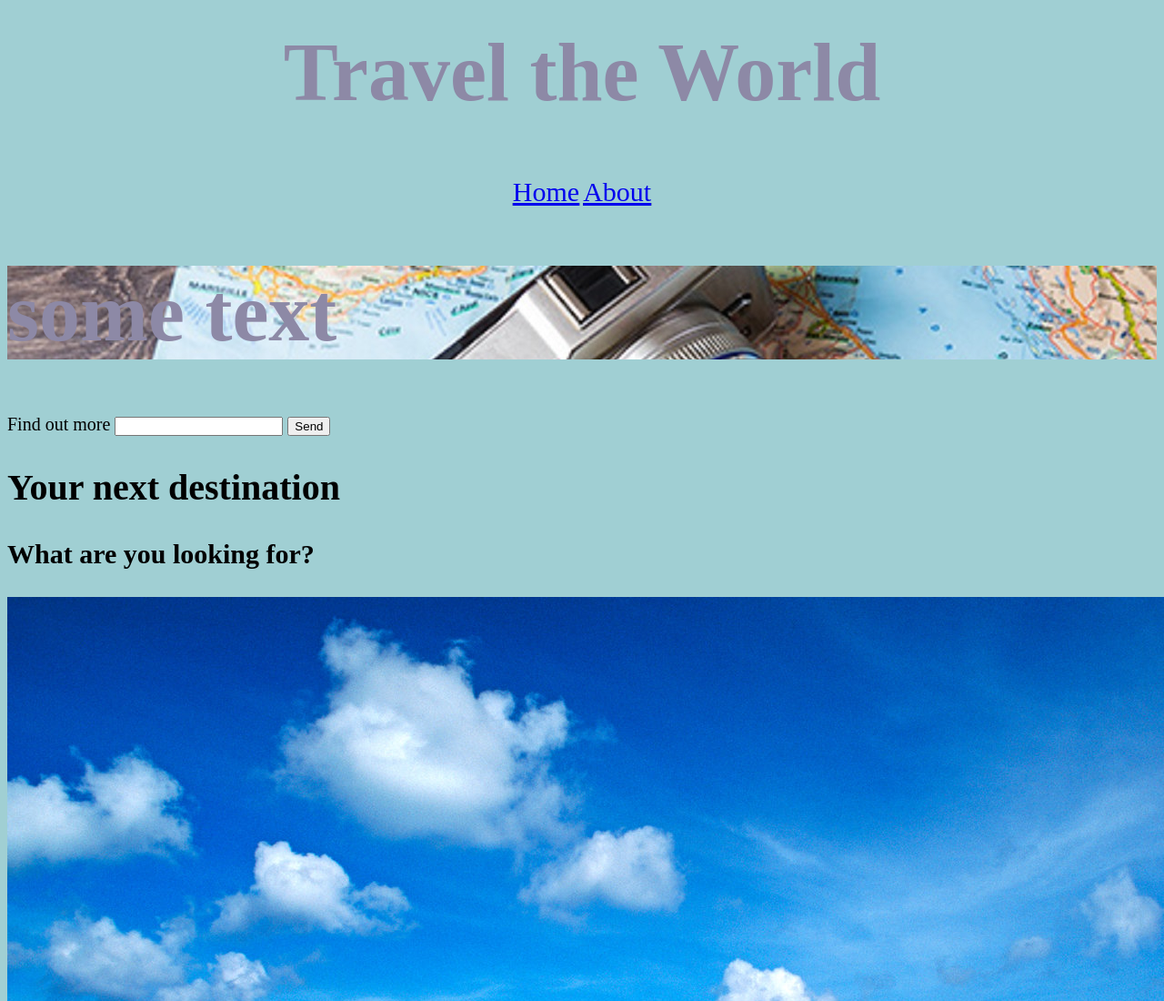
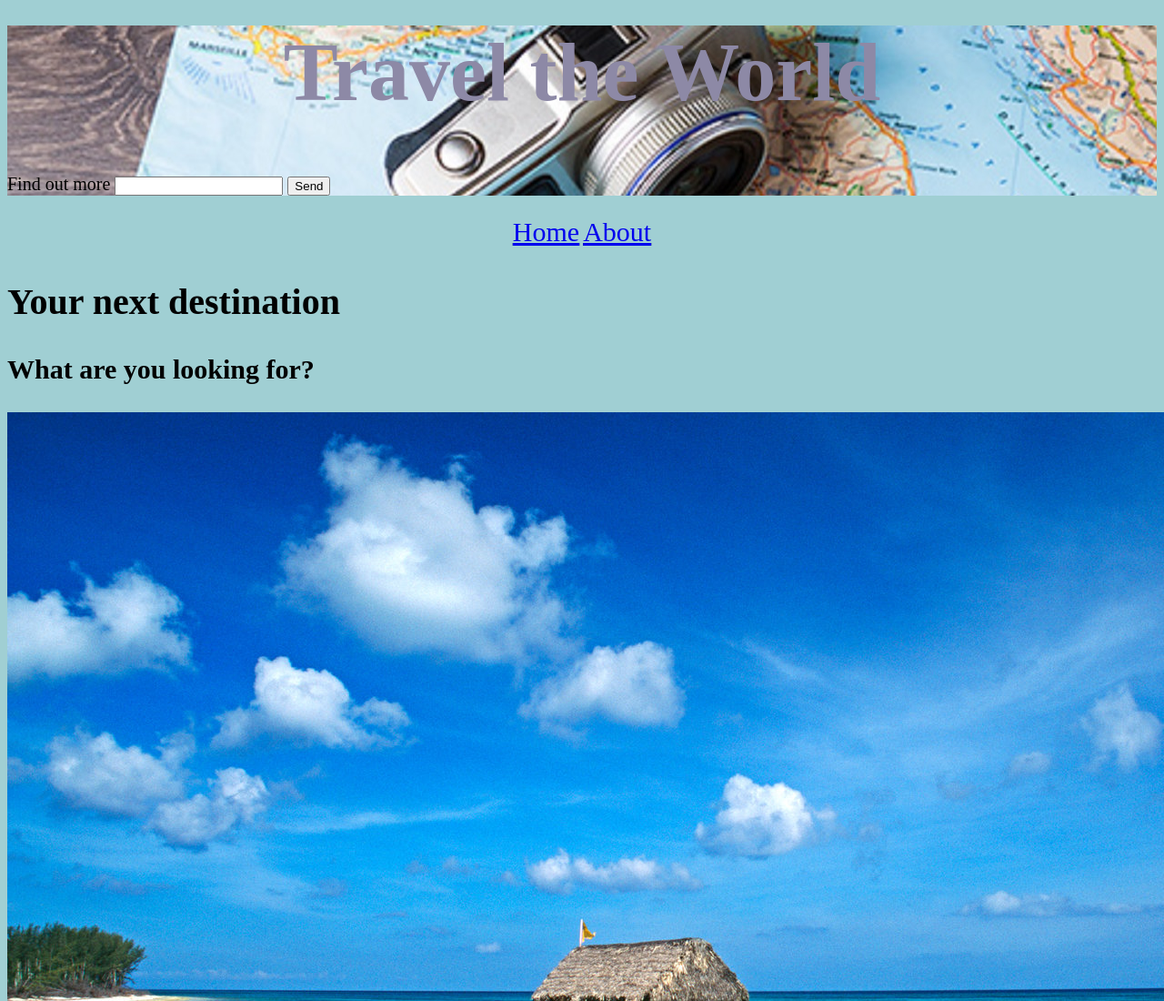
Before and after one commit to KTockar/Our-website, a plain HTML site: page index.html in a window 1280 px wide. Shown: the top 1100 px of the page at 91% size. Drawn offline with Linux system fonts and the light colour scheme.

Commit message:
changed again

```diff
--- a/CSS/styling.css
+++ b/CSS/styling.css
@@ -14,6 +14,7 @@ h1{
   font-size: 30px;
   text-decoration: underline;
   align: center;
+
 }
 
 .btn-twitter {
--- a/index.html
+++ b/index.html
@@ -7,7 +7,18 @@
 
 <body>
 
+  <div class="container" id="travel-section">
     <h1 align="center"> Travel the World </h1>
+
+
+              <form role='form'>
+                    <label for="email">Find out more</label>
+                    <input type="text" name="email" >
+                    <button class="btn btn-success" type="submit">Send</button>
+              </form>
+
+  </div>
+
 
       <table align="center" class='table'>
           <tr>
@@ -16,15 +27,7 @@
           </tr>
       </table>
 
-<div class="container" id="travel-section">
-  <h1>some text</h1>
-</div>
 
-          <form role='form'>
-                <label for="email">Find out more</label>
-                <input type="text" name="email" >
-                <button class="btn btn-success" type="submit">Send</button>
-          </form>
 
               <div class="container">
                   <h2><strong>Your next destination</strong></h2>
```
Lines whose indentation alone changed are shown as unchanged.
